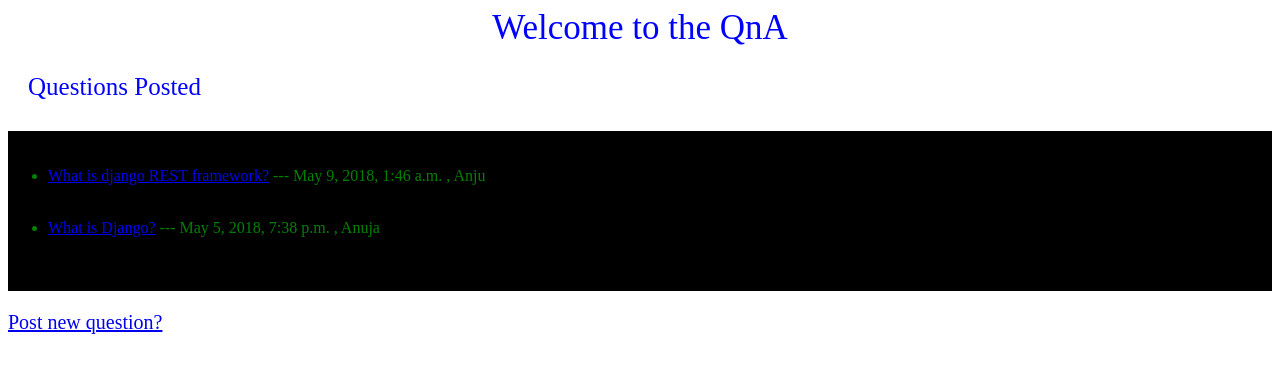
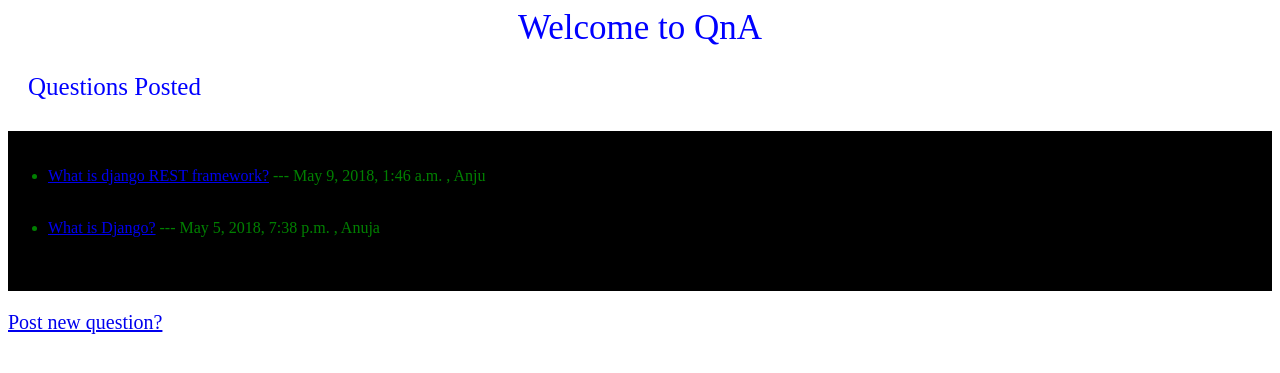
Before and after one commit to anujasupekar/Django-app, a Django app: page / in a window 1280 px wide. Shown: the top 373 px of the page. Run offline with Django 3.2, Linux system fonts and the light colour scheme; data comes from the database, SQL or seed files in the repository; both versions use the stored data as it was after the commit; parts of the project's set-up code (start-up, migrations or seed data) failed here and were passed over.

Commit message:
Added screenshots

```diff
--- a/askit/templates/askit/index.html
+++ b/askit/templates/askit/index.html
@@ -2,7 +2,7 @@
 <link rel="stylesheet" type="text/css" href="{% static 'askit/style.css' %}" />
 
 <div class="main-container">
-	<div class="header">Welcome to the QnA</div>
+	<div class="header">Welcome to QnA</div>
 	<div class="sub-header">Questions Posted</div>
 </div>
 
```
Also changed, not shown: db.sqlite3, 6 other files.
